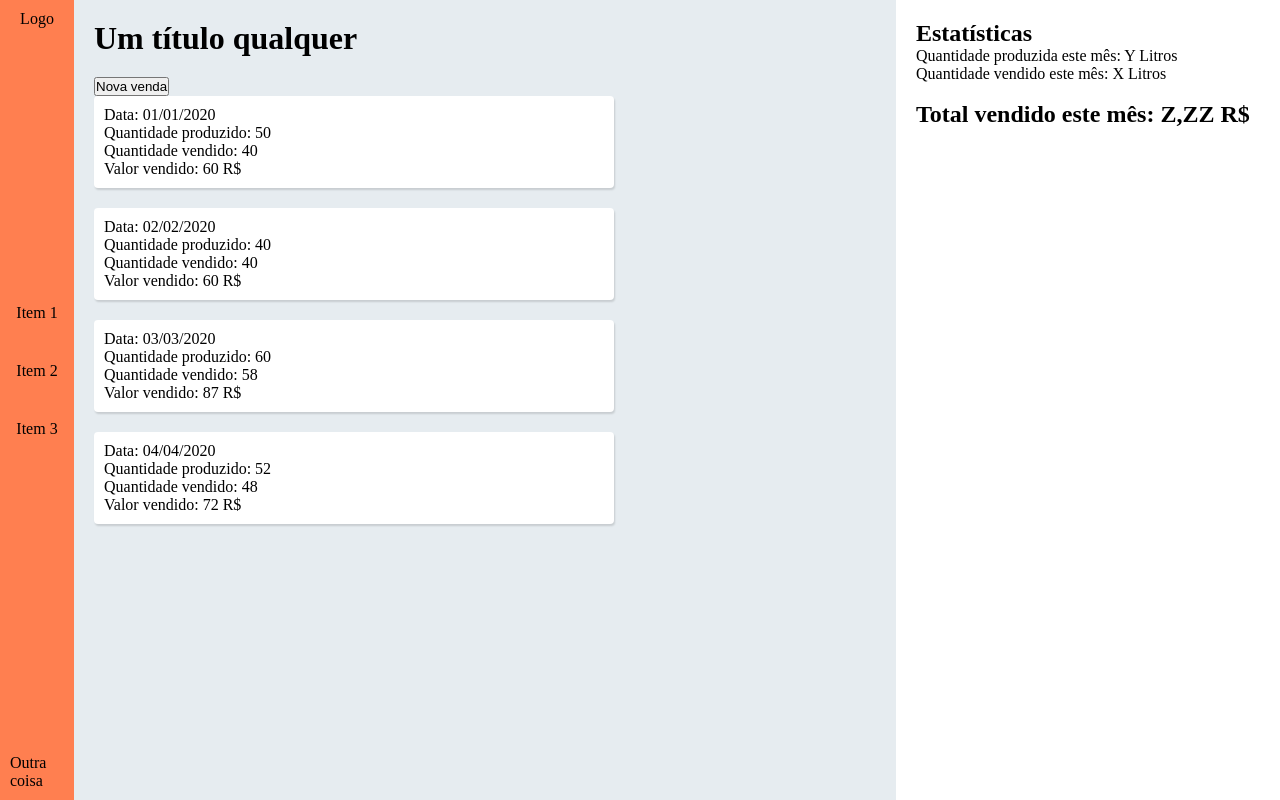
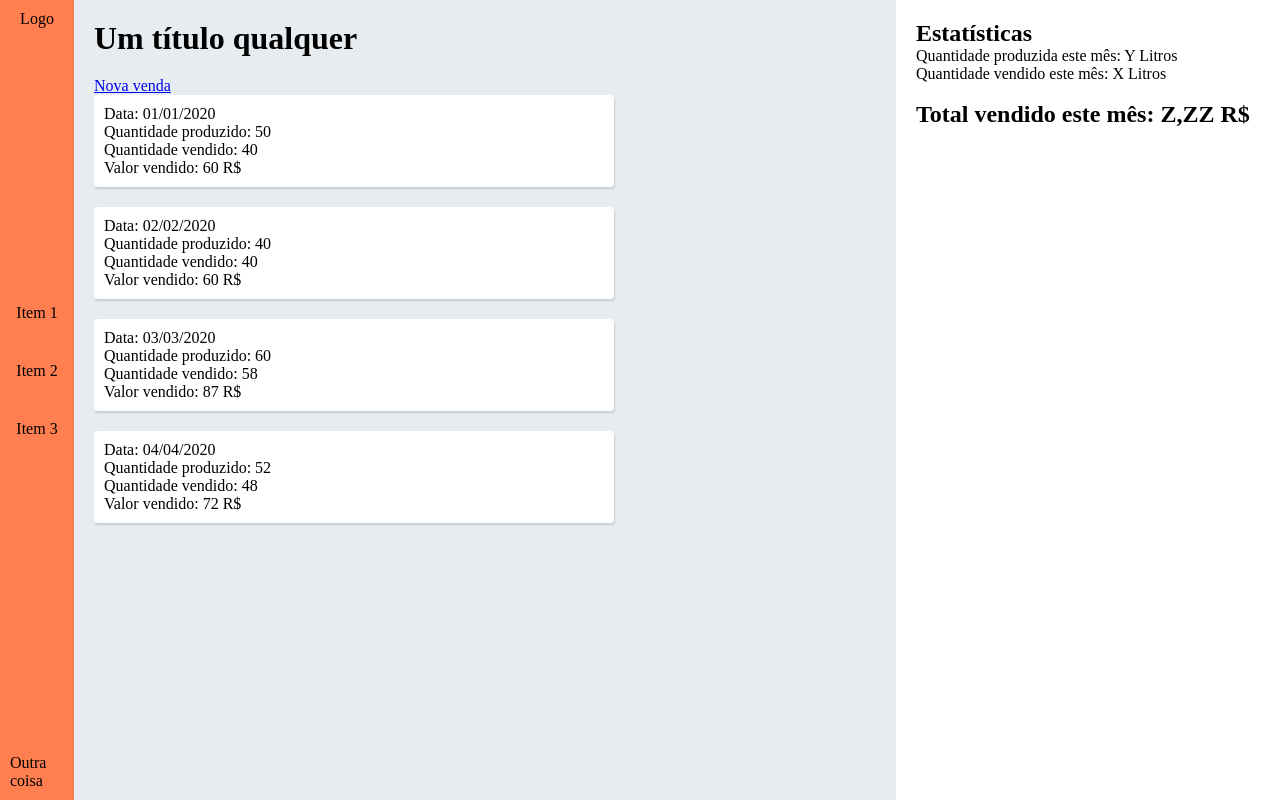
Before and after one commit to johnnyferreiradev/milkmoney, a React (Create React App) app in the folder frontend/: page / in a window 1280 px wide. Built offline with nearby package versions, Linux system fonts and the light colour scheme.

Commit message:
Criação do link para pagina de cadastro de venda

```diff
--- a/frontend/src/components/ButtonNewSale/ButtonNewSale.jsx
+++ b/frontend/src/components/ButtonNewSale/ButtonNewSale.jsx
@@ -1,10 +1,11 @@
 import React from 'react';
+import { Link } from 'react-router-dom';
 
 export default class ButtonNewSale extends React.Component {
     render() {
         return (
             <div className="button-new-sale">
-                <button>Nova venda</button>
+                <Link to="/salesform">Nova venda</Link>
             </div>
         );
     }
```
